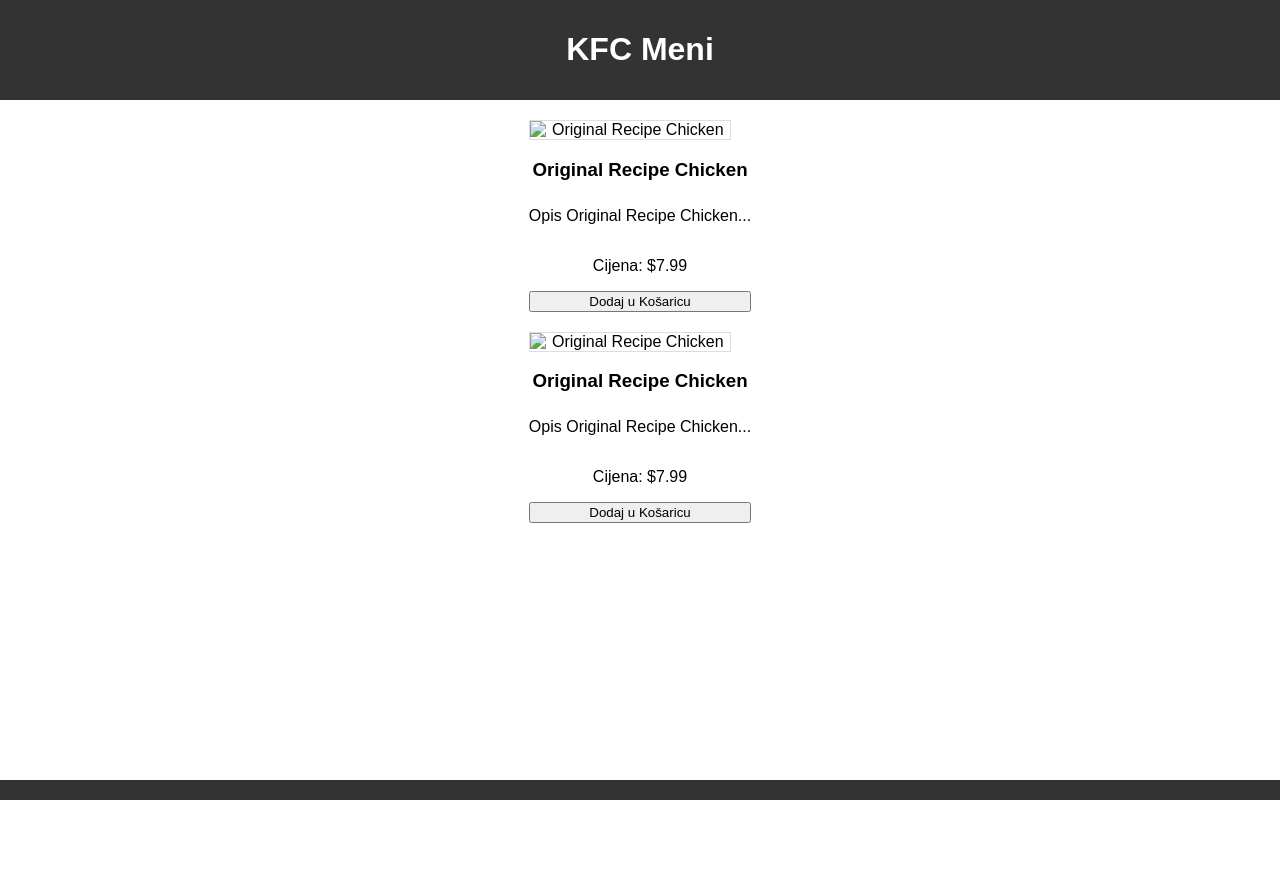
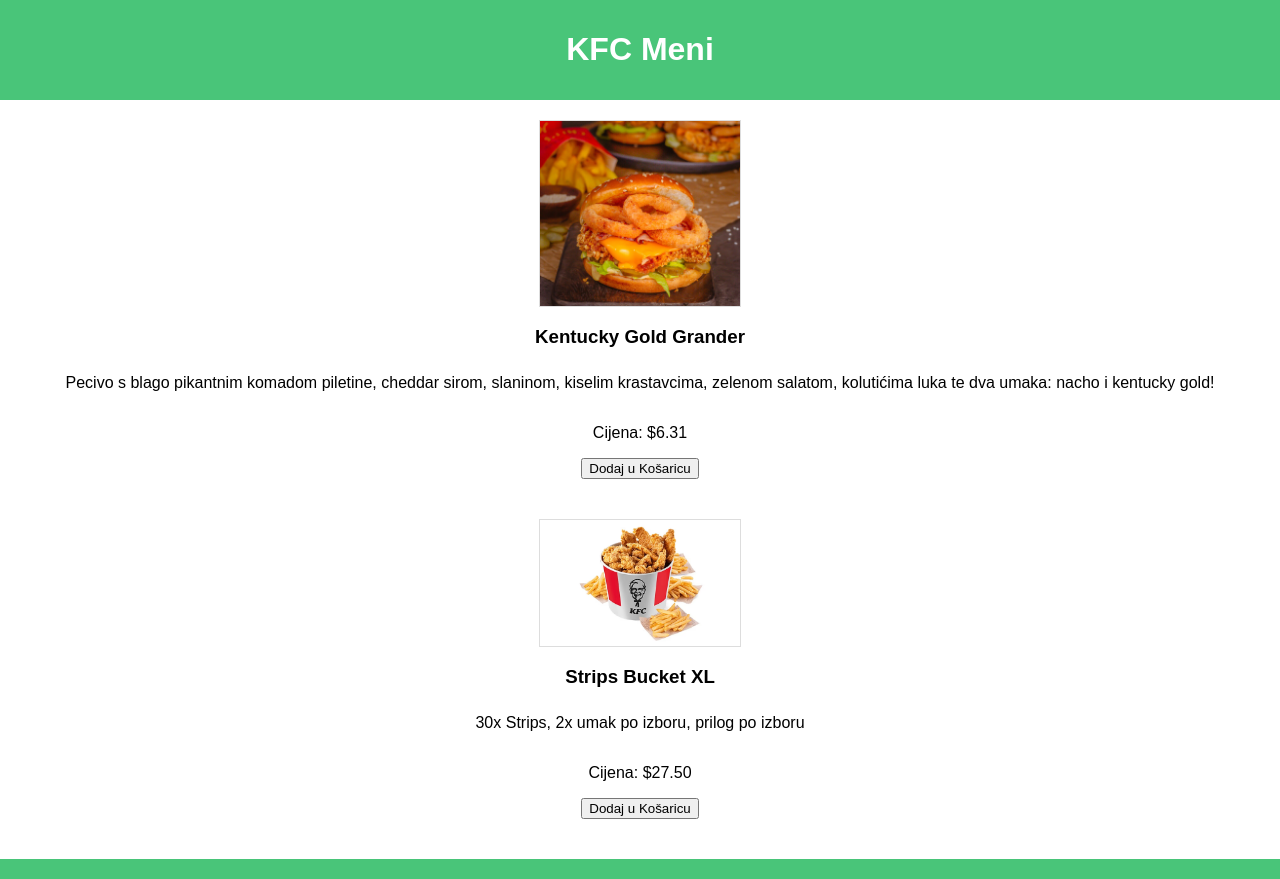
Before and after one commit to llucig/upi_projekt, a website: page kfc.html in a window 1280 px wide. Before the commit the page ends 800 px from the top, so only its background shows below. Drawn offline with Linux system fonts and the light colour scheme.

Commit message:
Add files via upload

```diff
--- a/cart.css
+++ b/cart.css
@@ -5,7 +5,7 @@
 }
 
 header {
-    background-color: #333;
+    background-color: #49c579 ;
     color: #fff;
     padding: 10px;
     text-align: center;
@@ -22,7 +22,7 @@
 }
 
 footer {
-    background-color: #333;
+    background-color: #49c579 ;
     color: #fff;
     text-align: center;
     padding: 10px;
--- a/index.css
+++ b/index.css
@@ -5,30 +5,29 @@
 }
 
 header {
-  background-color: #333;
+  background-color: #49c579 ;
   color: #fff;
   padding: 10px;
   text-align: center;
 }
 
 nav {
-  background-color: #555;
-  overflow: hidden;
+  display: flex;
+  justify-content: flex-end; /* Dodaj ovo svojstvo */
+  background-color: #95c7a8;
+  padding: 10px;
 }
 
 nav a {
-  float: left;
-  display: block;
   color: #fff;
-  text-align: center;
-  padding: 14px 16px;
   text-decoration: none;
+  margin: 0 10px;
 }
 
 nav a:hover {
-  background-color: #ddd;
-  color: #333;
+  text-decoration: underline;
 }
+
 
 section {
   padding: 20px;
@@ -57,7 +56,7 @@
 }
 
 footer {
-  background-color: #333;
+  background-color: #49c579;
   color: #fff;
   text-align: center;
   padding: 10px;
--- a/kfc.html
+++ b/kfc.html
@@ -13,17 +13,23 @@
 
     <section>
       <div class="item">
-        <img src="kfc_chicken.jpg" alt="Original Recipe Chicken" />
-        <h3>Original Recipe Chicken</h3>
-        <p>Opis Original Recipe Chicken...</p>
-        <p>Cijena: $7.99</p>
+        <img src="KentuckyGoldGrander .jpeg" alt="Kentucky Gold Grander" />
+        <h3>Kentucky Gold Grander</h3>
+        <p class="item-description">
+          Pecivo s blago pikantnim komadom piletine, cheddar sirom, slaninom,
+          kiselim krastavcima, zelenom salatom, kolutićima luka te dva umaka:
+          nacho i kentucky gold!
+        </p>
+        <p class="item-price" data-price="6.31">Cijena: $6.31</p>
         <button class="addToCart">Dodaj u Košaricu</button>
       </div>
       <div class="item2">
-        <img src="kfc_chicken.jpg" alt="Original Recipe Chicken" />
-        <h3>Original Recipe Chicken</h3>
-        <p>Opis Original Recipe Chicken...</p>
-        <p>Cijena: $7.99</p>
+        <img src="stripsbucket.avif" alt="Strips Bucket" />
+        <h3>Strips Bucket XL</h3>
+        <p class="item-description">
+          30x Strips, 2x umak po izboru, prilog po izboru
+        </p>
+        <p class="item-price" data-price="27.50">Cijena: $27.50</p>
         <button class="addToCart">Dodaj u Košaricu</button>
       </div>
 
--- a/login.css
+++ b/login.css
@@ -5,7 +5,7 @@
 }
 
 header {
-    background-color: #333;
+    background-color: #49c579 ;
     color: #fff;
     padding: 10px;
     text-align: center;
@@ -46,7 +46,7 @@
 }
 
 footer {
-    background-color: #333;
+    background-color: #49c579 ;
     color: #fff;
     text-align: center;
     padding: 10px;
--- a/menu.css
+++ b/menu.css
@@ -2,20 +2,26 @@
     font-family: Arial, sans-serif;
     margin: 0;
     padding: 0;
+    display: flex;
+    flex-direction: column;
+    align-items: center;
+    min-height: 100vh;
 }
 
 header {
-    background-color: #333;
+    background-color: #49c579 ;
     color: #fff;
     padding: 10px;
     text-align: center;
+    width: 100%; /* Dodaj ovu liniju za punu širinu */
 }
 
 section {
     padding: 20px;
     display: flex;
-    flex-direction: column; /* Postavi smjer na column */
-    align-items: center; /* Centriraj elemente po horizontali */
+    flex-wrap: wrap;
+    justify-content: center;
+    gap: 20px;
 }
 
 .item, .item2 {
@@ -23,6 +29,7 @@
     margin-bottom: 20px;
     display: flex;
     flex-direction: column;
+    align-items: center; /* Centriraj slike po horizontali */
 }
 
 .item h3, .item2 h3 {
@@ -30,18 +37,16 @@
 }
 
 .item img, .item2 img {
-    width: 100%; /* Postavi širinu na 100% */
-    max-width: 200px; /* Postavi maksimalnu širinu */
-    height: auto; /* Automatski održava omjer širine i visine */
+    width: 100%;
+    max-width: 200px;
+    height: auto;
     border: 1px solid #ddd;
 }
 
 footer {
-    background-color: #333;
+    background-color: #49c579;
     color: #fff;
     text-align: center;
     padding: 10px;
-    position: absolute;
-    bottom: 0;
     width: 100%;
 }
--- a/menu.js
+++ b/menu.js
@@ -3,7 +3,7 @@
 
   addToCartButtons.forEach((button) => {
     button.addEventListener("click", function () {
-      const parentItem = button.closest(".item");
+      const parentItem = button.closest(".item, .item2");
 
       // Provjeri postojanje potrebnih elemenata
       const itemNameElement = parentItem.querySelector("h3");
--- a/registration.css
+++ b/registration.css
@@ -5,7 +5,7 @@
 }
 
 header {
-    background-color: #333;
+    background-color: #49c579 ;
     color: #fff;
     padding: 10px;
     text-align: center;
```
Also changed, not shown: burgerking.html (+15 -4 lines), index.html (+2 -1 lines), mcdonalds.html (+13 -4 lines), BIG KING.png (added), Chicken McNuggets 9 kom.png (added), KentuckyGoldGrander .jpeg (added), WHOPPER.png (added), bigmac.jpg (added), stripsbucket.avif (added).
